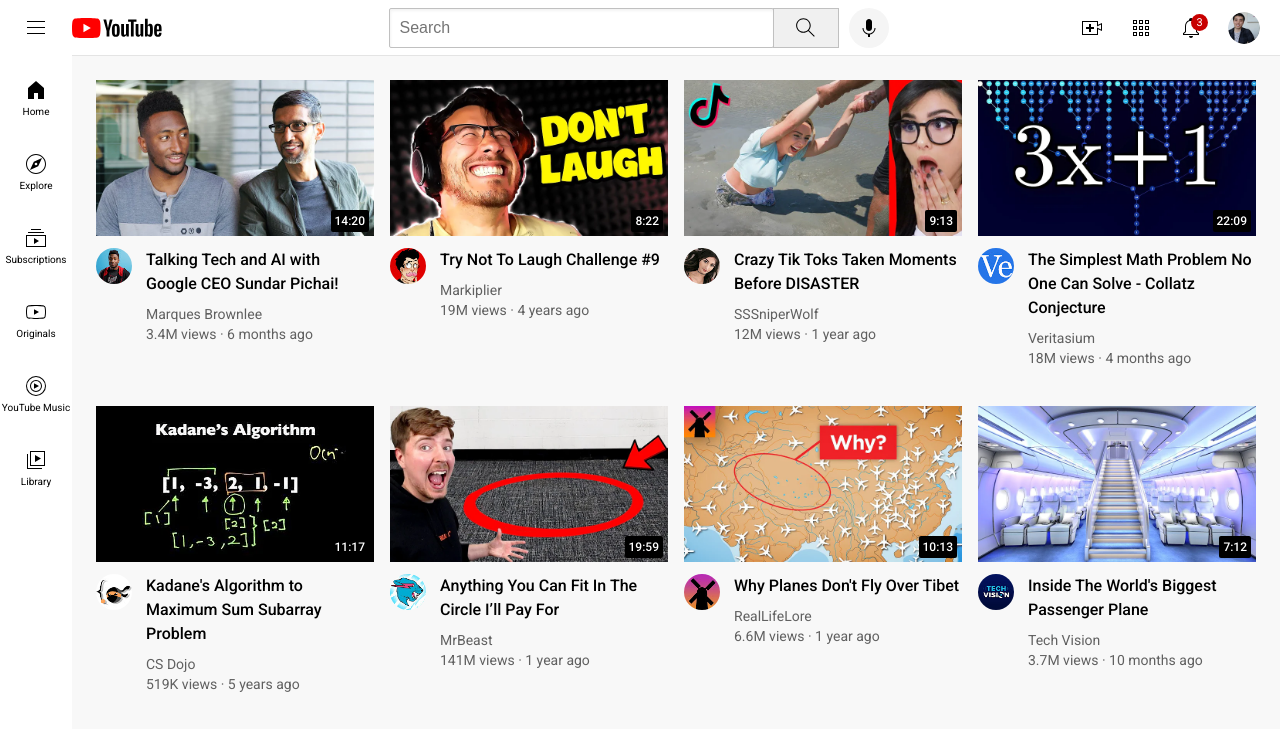
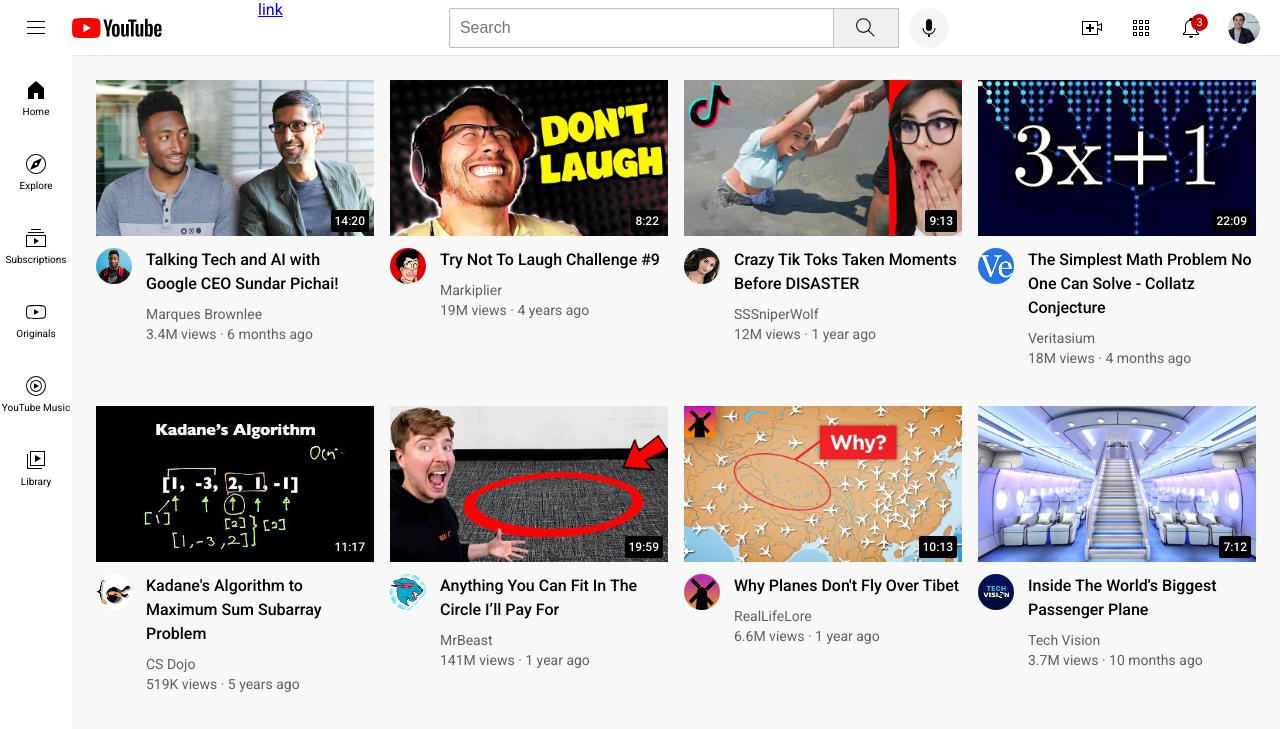
Before and after one commit to Arvy083000/egg-website, a plain HTML site: page index.html in a window 1280 px wide. Shown: the top 729 px of the page. Drawn offline with Linux system fonts and the light colour scheme.

Commit message:
Update index.html

```diff
--- a/index.html
+++ b/index.html
@@ -18,6 +18,7 @@
         <img class="hamburger-menu" src="icons/hamburger-menu.svg">
         <img class="youtube-logo" src="icons/youtube-logo.svg">
       </div>
+      <a href="https://www.example.com">link</a>
       <div class="middle-section">
         <input class="search-bar" type="text" placeholder="Search">
         <button class="search-button">
```
